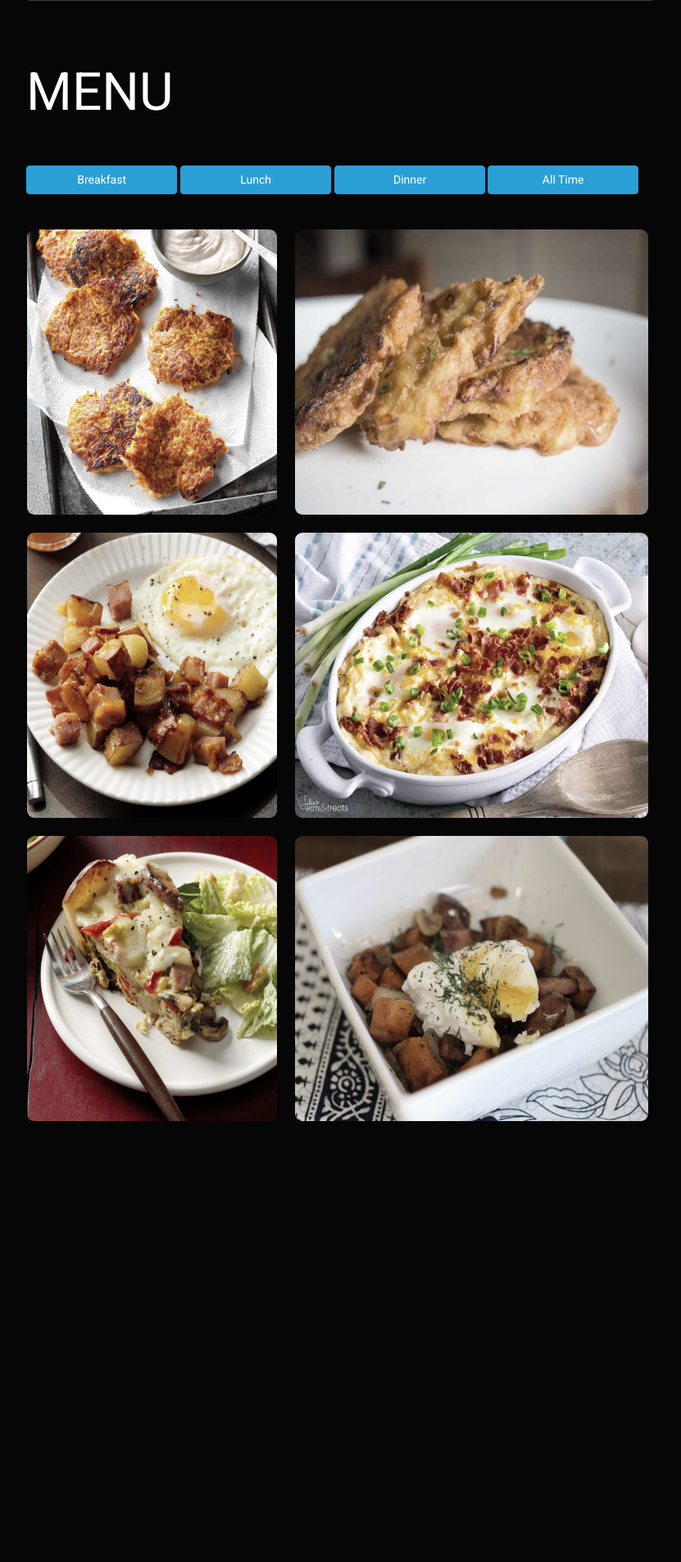
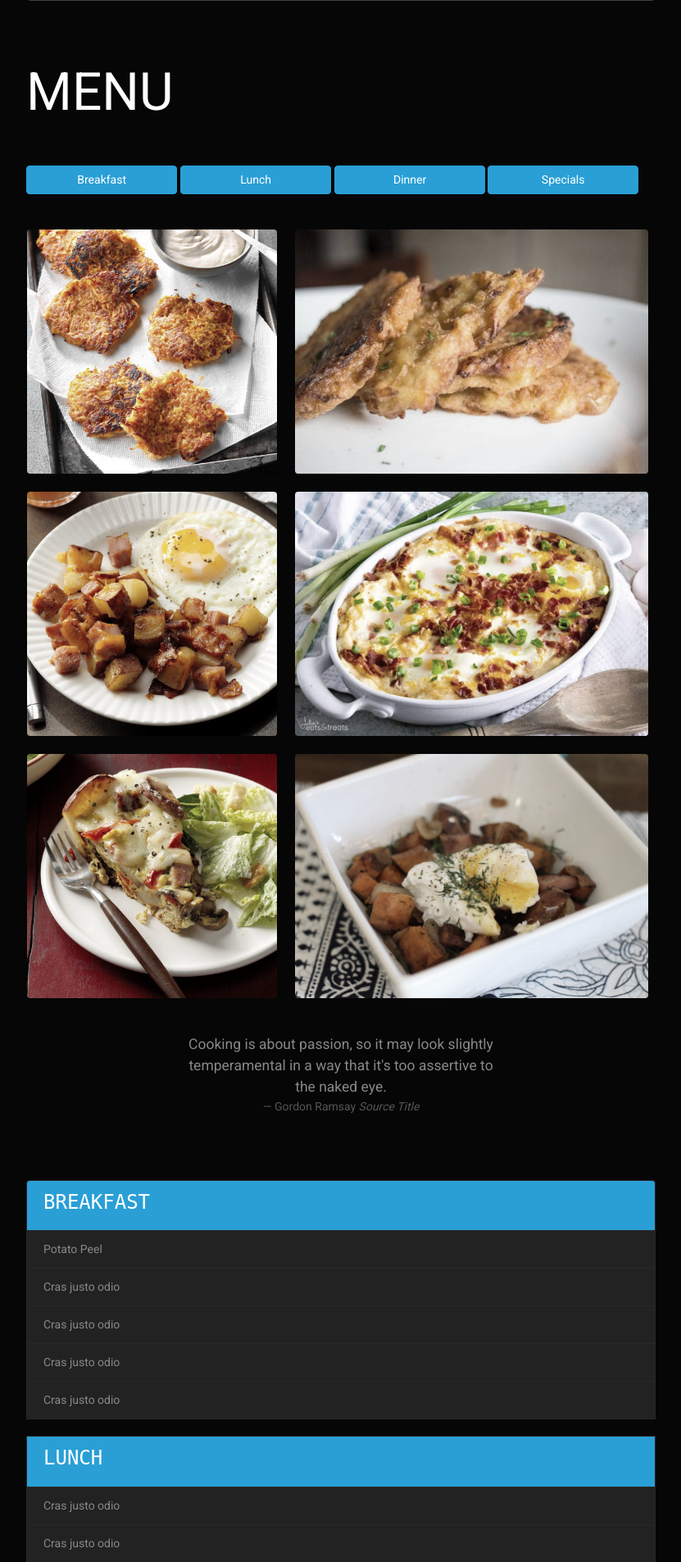
Before and after one commit to Black-Inception/Black-Inception.github.io, a PHP site: page / in a window 1280 px wide. Shown: the part 1248-3154 px from the top of the page at 82% size, without its empty margins (224-1055 px from the left). Before the commit the page ends 2616 px from the top, so only its background shows below. Run offline with PHP 8.4, Linux system fonts and the light colour scheme; some libraries are stand-ins or nearby versions.

Commit message:
FIND US : done

```diff
--- a/index.html
+++ b/index.html
@@ -68,20 +68,71 @@
                 <button type="button" class="btn btn-primary hvr-grow">Breakfast</button>
                 <button type="button" class="btn btn-primary hvr-grow">Lunch</button>
                 <button type="button" class="btn btn-primary hvr-grow">Dinner</button>
-                <button type="button" class="btn btn-primary hvr-grow">All Time</button>
+                <button type="button" class="btn btn-primary hvr-grow">Specials</button>
 
                 <br><br><br>
-                <div class="breakfast">
-                    <img id="b-1" src="sprite/breakfast1.jpg">
-                    <img id="b-2" src="sprite/breakfast2.jpg">
-                    <img id="b-3" src="sprite/breakfast4.jpg">
-                    <img id="b-4" src="sprite/breakfast3.jpg">
-                    <img id="b-5" src="sprite/breakfast5.jpg">
-                    <img id="b-6" src="sprite/breakfast6.jpg">
+                <div class="gallery">
+                    <img id="b-1" src="sprite/breakfast1.jpg" onClick="window.open('sprite/breakfast1.jpg');">
+                    <img id="b-2" src="sprite/breakfast2.jpg" onClick="window.open('sprite/breakfast2.jpg');">
+                    <img id="b-3" src="sprite/breakfast4.jpg" onClick="window.open('sprite/breakfast4.jpg');">
+                    <img id="b-4" src="sprite/breakfast3.jpg" onClick="window.open('sprite/breakfast3.jpg');">
+                    <img id="b-5" src="sprite/breakfast5.jpg" onClick="window.open('sprite/breakfast5.jpg');">
+                    <img id="b-6" src="sprite/breakfast6.jpg" onClick="window.open('sprite/breakfast6.jpg');">
                 </div>
+
+                <br><br>
+                <blockquote class="blockquote" id="quote">
+                    <p class="mb-0">Cooking is about passion, so it may look slightly temperamental in a way that it's too assertive to the naked eye.</p>
+                    <footer class="blockquote-footer">Gordon Ramsay <cite title="Source Title">Source Title</cite></footer>
+                </blockquote>
+
+                <br><br><br>
+                <ul class="list-group">
+                    <li class="head bg-primary list-group-item d-flex justify-content-between align-items-center"><h5>BREAKFAST</h5></li>
+                    <li class="list-group-item d-flex justify-content-between align-items-center">Potato Peel </li>
+                    <li class="list-group-item d-flex justify-content-between align-items-center">Cras justo odio </li>
+                    <li class="list-group-item d-flex justify-content-between align-items-center">Cras justo odio </li>
+                    <li class="list-group-item d-flex justify-content-between align-items-center">Cras justo odio</li>
+                    <li class="list-group-item d-flex justify-content-between align-items-center">Cras justo odio  </li>
+
+                    <br>
+                    <li class="head bg-primary list-group-item d-flex justify-content-between align-items-center"><h5>LUNCH</h5></li>
+                    <li class="list-group-item d-flex justify-content-between align-items-center">Cras justo odio  </li>
+                    <li class="list-group-item d-flex justify-content-between align-items-center">Cras justo odio</li>
+                    <li class="list-group-item d-flex justify-content-between align-items-center">Cras justo odio</li>
+                    <li class="list-group-item d-flex justify-content-between align-items-center">Cras justo odio </li>
+                    <li class="list-group-item d-flex justify-content-between align-items-center">Cras justo odio </li>
+
+                    <br>
+                    <li class="head bg-primary list-group-item d-flex justify-content-between align-items-center"><h5>DINNER</h5></li>
+                    <li class="list-group-item d-flex justify-content-between align-items-center">Cras justo odio  </li>
+                    <li class="list-group-item d-flex justify-content-between align-items-center">Cras justo odio</li>
+                    <li class="list-group-item d-flex justify-content-between align-items-center">Cras justo odio</li>
+                    <li class="list-group-item d-flex justify-content-between align-items-center">Cras justo odio </li>
+
+                    <br>
+                    <li class="head bg-primary list-group-item d-flex justify-content-between align-items-center"><h5>SPECIALS</h5></li>
+                    <li class="list-group-item d-flex justify-content-between align-items-center">Cras justo odio  </li>
+                    <li class="list-group-item d-flex justify-content-between align-items-center">Cras justo odio</li>
+                    <li class="list-group-item d-flex justify-content-between align-items-center">Cras justo odio</li>
+                </ul>
         </div>
 
+        <br><Br><br><Br>
+        <div class="location text-dark">
+                <div class="card mb-3">
+                        <h3 class="card-header">FIND US !</h3>
+                        <div class="card-body">
+                          <h5 class="card-title">We're only available in Vadodara. But we will expand soon !</h5>
+                        </div>
+                        <div id="image"></div>
+                        <div class="card-body">
+                          <p class="card-text">Lorem ipsum dolor sit amet consectetur adipisicing elit. Fugiat, nesciunt.</p>
+                        </div>
+        </div>
 
+        <br><br>
+        <div class="mapouter"><div class="gmap_canvas"><iframe width="600" height="400" id="gmap_canvas" src="https://maps.google.com/maps?q=Vadodara&t=k&z=13&ie=UTF8&iwloc=&output=embed" frameborder="0" scrolling="no" marginheight="0" marginwidth="0"></iframe>Google Maps Generator by <a href="https://www.embedgooglemap.net">embedgooglemap.net</a></div><style>.mapouter{position:relative;text-align:right;height:400px;width:600px;}.gmap_canvas {overflow:hidden;background:none!important;height:400px;width:600px;}</style></div>
         <br><br><br><br><br>
 
         <script>
--- a/style.css
+++ b/style.css
@@ -151,18 +151,23 @@ nav{
 
 /*--------*/
 
-.breakfast {
+.gallery {
     display:grid;
     align-items: stretch;
     grid-gap: 20px 20px;
     width:60%;
-    grid-template-rows: 350px 350px 350px;
+    grid-template-rows: 300px 300px 300px;
     grid-template-columns:40% 60%;
 }
-.breakfast img{
+.gallery img{
     filter:grayscale(40%);
     border:1px solid transparent;
-    border-radius:10px;
+    border-radius:5px;
+}
+
+.gallery img:hover{
+    filter:grayscale(1%);
+    cursor: pointer;
 }
 
 #b-1{
@@ -188,3 +193,39 @@ nav{
 #b-6{
     width:94%;
 }
+
+/*-----------*/
+
+#quote{
+    width:50%;
+    margin-left:25%;
+    text-align: center;
+}
+
+/*-----------*/
+
+.head{
+    font-family: monospace;
+    color:white;
+}
+
+/*---------*/
+
+.location{
+    margin-left:20%;
+    width:60%;
+}
+
+#image{
+    width:100%;
+    height:500px;
+    background-image: url('./sprite/location.jpg');
+    background-repeat: no-repeat;
+    background-size:100%;
+    background-attachment: fixed;
+    filter:grayscale(40%);
+}
+
+.mapouter{
+    margin-left:15%;
+}
```
Also changed, not shown: sprite/location.jpg (added).
